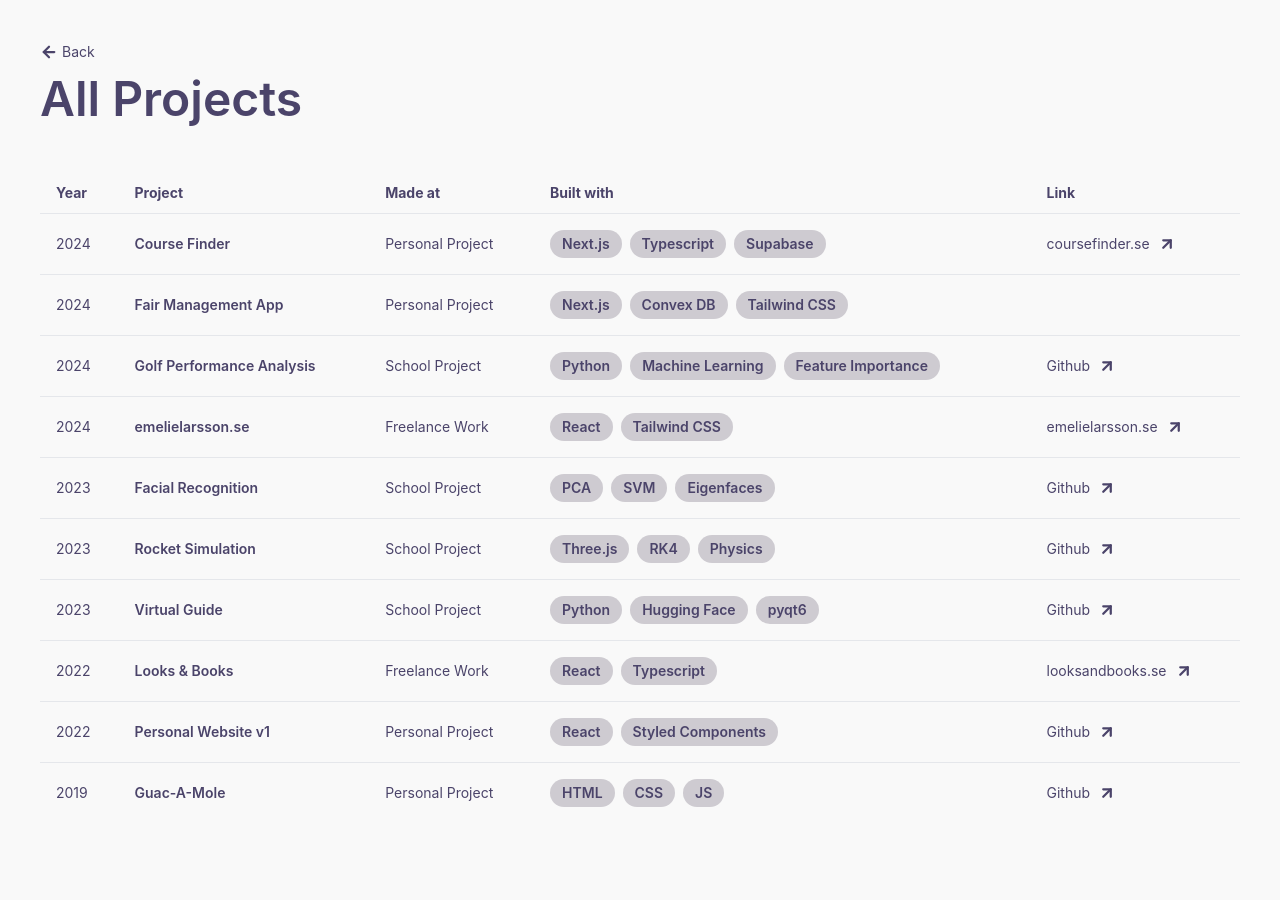
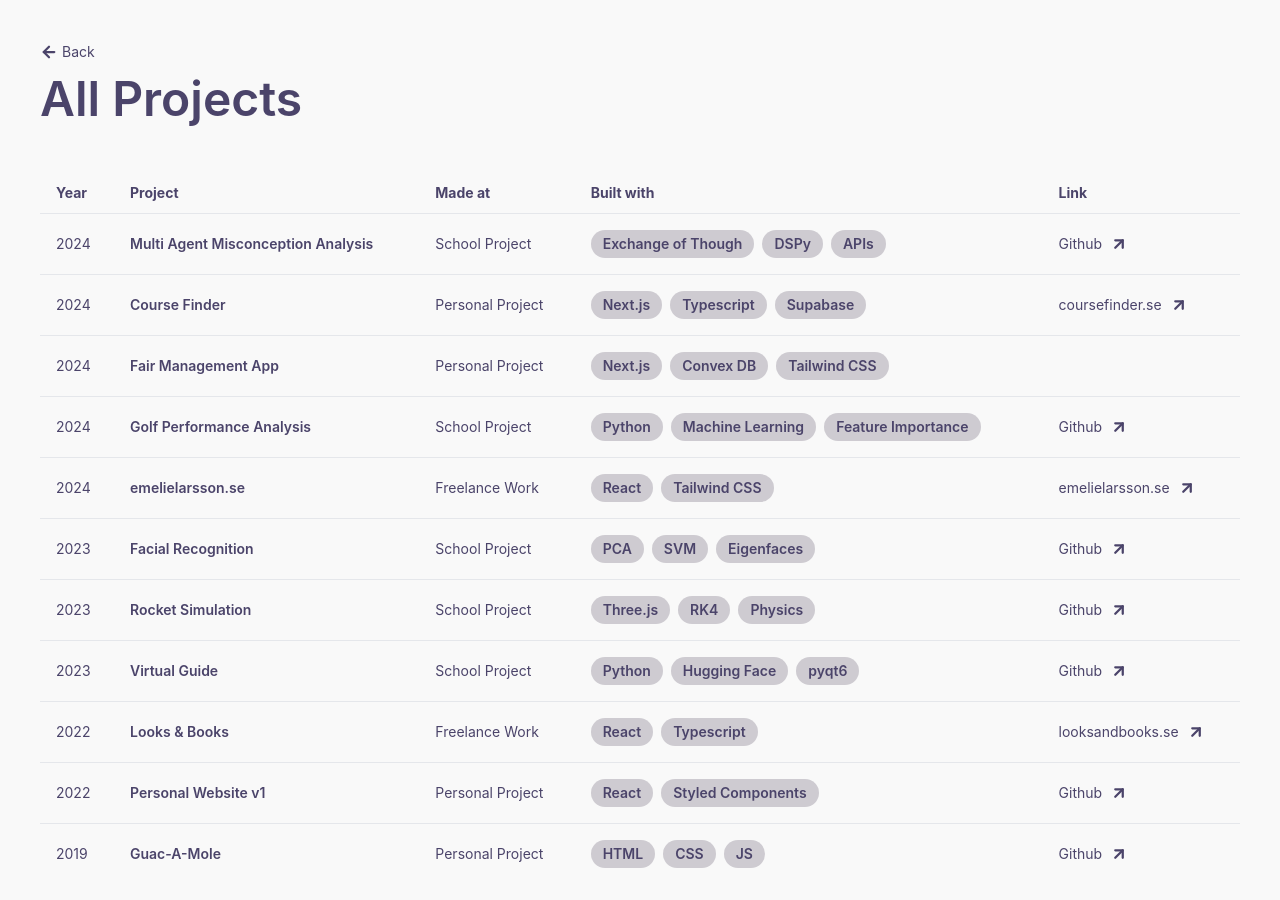
Before and after one commit to filipbagen/portfolio, a React (Vite) app: page /archive in a window 1280 px wide. Before the commit the page ends 839 px from the top, so only its background shows below. Built offline with nearby package versions, Linux system fonts and the light colour scheme; a web font is replaced by a local one.

Commit message:
Add Multi Agent Misconception Analysis project to Archive component

```diff
--- a/src/components/Archive.tsx
+++ b/src/components/Archive.tsx
@@ -13,6 +13,14 @@
 
 // Define your data in a JSON-like structure
 const projects = [
+  {
+    year: '2024',
+    name: 'Multi Agent Misconception Analysis',
+    company: 'School Project',
+    builtWith: ['Exchange of Though', 'DSPy', 'APIs'],
+    link: 'https://github.com/CS194Group/multi-agent-misconceptions',
+    displayLink: 'Github',
+  },
   {
     year: '2024',
     name: 'Course Finder',
```
